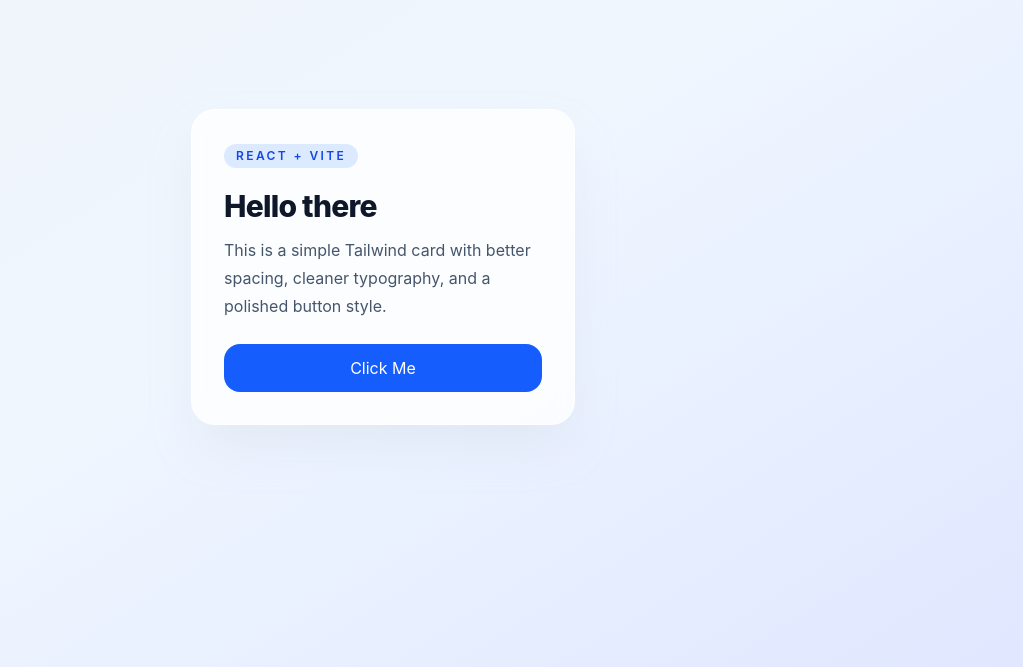
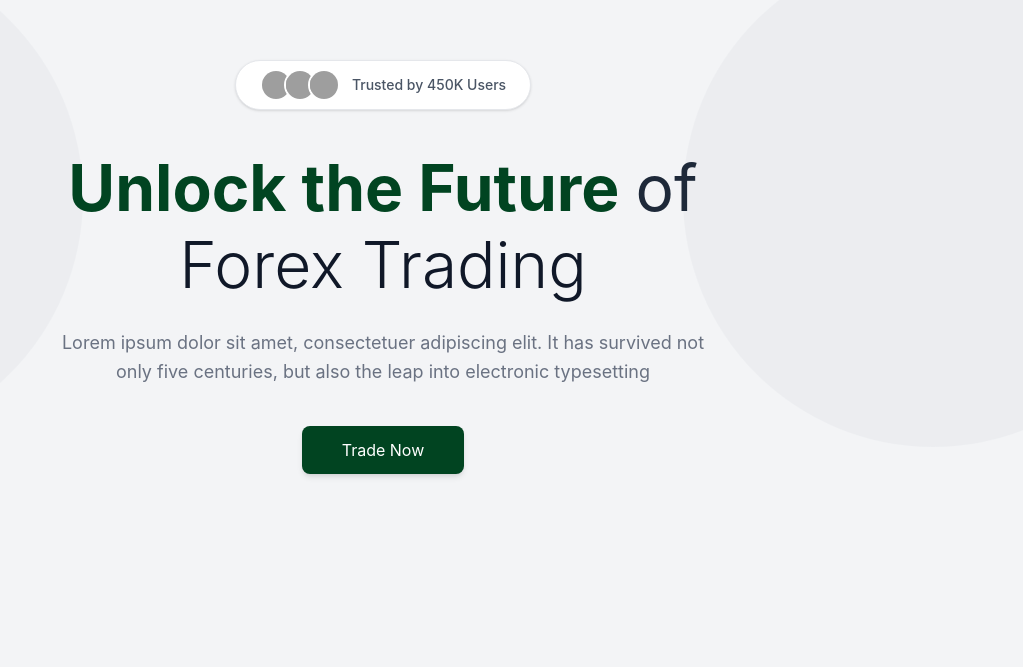
Before and after one commit to zivico-it-team/NovaFXM_website, a React (Vite) app: page / in a window 1280 px wide. Shown: the part 133-800 px from the top of the page, without its empty margins (257-1280 px from the left). Built offline with nearby package versions, Linux system fonts and the light colour scheme; grey boxes are pictures that could not be loaded.

Commit message:
develop the hero section

```diff
--- a/src/App.tsx
+++ b/src/App.tsx
@@ -1,29 +1,12 @@
+import Hero from "./components/Home/Hero.jsx";
+
 function App() {
   return (
-    <main className="flex min-h-screen items-center justify-center bg-linear-to-br from-slate-100 via-blue-50 to-indigo-100 px-4">
-      <section className="w-full max-w-sm rounded-3xl border border-white/60 bg-white/80 p-8 shadow-2xl shadow-slate-300/40 backdrop-blur">
-        <span className="inline-flex rounded-full bg-blue-100 px-3 py-1 text-xs font-semibold uppercase tracking-[0.2em] text-blue-700">
-          React + Vite
-        </span>
+    <div>
+      <Hero />
 
-        <h1 className="mt-5 text-3xl font-extrabold tracking-tight text-slate-900">
-          Hello there
-        </h1>
-
-        <p className="mt-3 text-base leading-7 text-slate-600">
-          This is a simple Tailwind card with better spacing, cleaner
-          typography, and a polished button style.
-        </p>
-
-        <button
-          className="mt-6 w-full rounded-2xl bg-blue-600 px-4 py-3 text-sm font-semibold text-white transition hover:-translate-y-0.5 hover:bg-blue-700 focus:outline-none focus:ring-4 focus:ring-blue-200"
-          type="button"
-        >
-          Click Me
-        </button>
-      </section>
-    </main>
-  )
+    </div>
+  );
 }
 
-export default App
+export default App;
--- /dev/null
+++ b/src/components/Home/Hero.jsx
@@ -0,0 +1,67 @@
+import React from "react";
+
+export default function Hero() {
+  return (
+    <div className="relative bg-gray-100 min-h-screen flex items-center justify-center px-4 overflow-hidden">
+
+ {/* Background circles */}
+      <div className="absolute w-[500px] h-[500px] bg-gray-200 rounded-full -left-40 top-20 opacity-50"></div>
+      <div className="absolute w-[500px] h-[500px] bg-gray-200 rounded-full -right-40 top-20 opacity-50"></div>
+
+
+      <div className="max-w-5xl text-center relative z-10">
+
+        {/* Badge */}
+        <div className="inline-flex items-center gap-3 bg-white border border-gray-200 rounded-full px-6 py-2 mb-10 shadow-sm">
+          <div className="flex -space-x-2">
+            <img
+              src="https://i.pravatar.cc/32?img=1"
+              alt=""
+              className="w-8 h-8 rounded-full border-2 border-white"
+            />
+            <img
+              src="https://i.pravatar.cc/32?img=2"
+              alt=""
+              className="w-8 h-8 rounded-full border-2 border-white"
+            />
+            <img
+              src="https://i.pravatar.cc/32?img=3"
+              alt=""
+              className="w-8 h-8 rounded-full border-2 border-white"
+            />
+          </div>
+          <span className="text-gray-600 text-sm font-medium">
+            Trusted by 450K Users
+          </span>
+        </div>
+
+        {/* Heading */}
+        <h1 className="text-[56px] md:text-[64px] leading-[1.2] font-semibold">
+          <span className="text-[#014421] font-bold">
+            Unlock the Future
+          </span>{" "}
+          <span className="text-gray-800 font-normal">of</span>
+          <br />
+          <span className="text-gray-900 font-light">
+            Forex Trading
+          </span>
+        </h1>
+
+        {/* Description */}
+        <p className="mt-6 text-gray-500 text-lg max-w-2xl mx-auto leading-relaxed">
+          Lorem ipsum dolor sit amet, consectetuer adipiscing elit. It has
+          survived not only five centuries, but also the leap into electronic
+          typesetting
+        </p>
+
+        {/* Button */}
+        <div className="mt-10">
+          <button className="bg-[#014421] hover:bg-[#01351a] text-white px-10 py-3 rounded-lg shadow-md transition duration-300">
+            Trade Now
+          </button>
+        </div>
+
+      </div>
+    </div>
+  );
+}
--- a/src/index.css
+++ b/src/index.css
@@ -1,4 +1,5 @@
 @import "tailwindcss";
+
 
 :root {
   font-family: Inter, system-ui, -apple-system, BlinkMacSystemFont, "Segoe UI", sans-serif;
--- a/tsconfig.app.json
+++ b/tsconfig.app.json
@@ -1,5 +1,6 @@
 {
   "compilerOptions": {
+     "allowJs": true,
     "tsBuildInfoFile": "./node_modules/.tmp/tsconfig.app.tsbuildinfo",
     "target": "es2023",
     "lib": ["ES2023", "DOM"],
```
Also changed, not shown: src/components/Home/Packeges.jsx (added), 1 other file (tests, documents, lock files or other folders).
